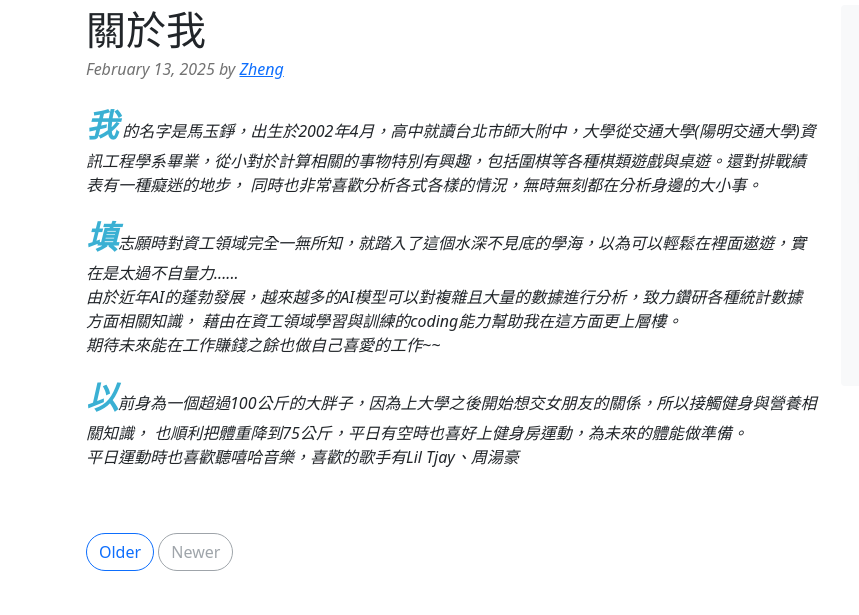
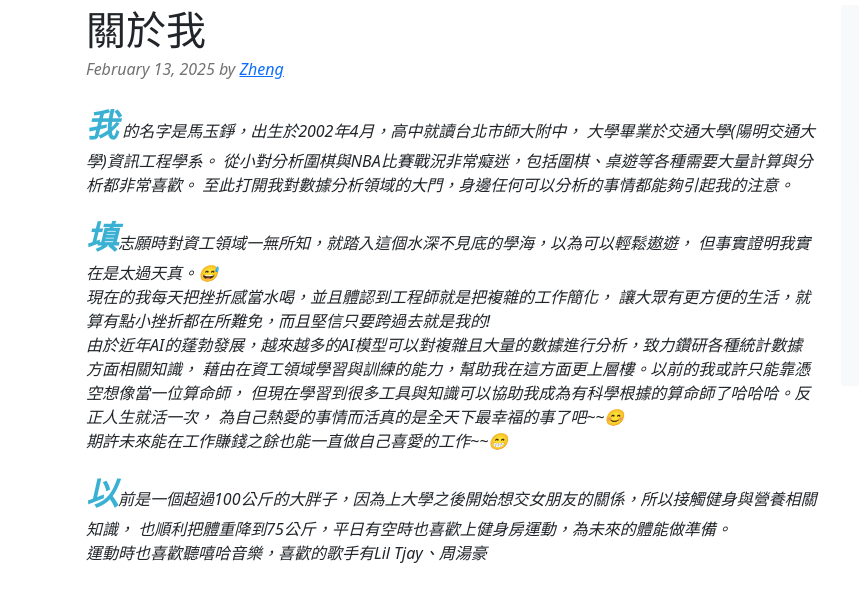
Before and after one commit to yuzheng91/Blog, a plain HTML site: page about_me.html in a window 1280 px wide. Shown: the part 878-1493 px from the top of the page, 0-859 px from the left. Drawn offline with nearby package versions, Linux system fonts and the light colour scheme.

Commit message:
Update about_me.html

```diff
--- a/about_me.html
+++ b/about_me.html
@@ -275,15 +275,22 @@
                     <h2 class="blog-post-title">關於我</h2>
                     <p class="blog-post-meta">February 13, 2025 by <a href="about_me.html">Zheng</a></p>
 
-                    <p><span class="highlight">我</span> 的名字是馬玉錚，出生於2002年4月，高中就讀台北市師大附中，大學從交通大學(陽明交通大學)資訊工程學系畢業，從小對於計算相關的事物特別有興趣，包括圍棋等各種棋類遊戲與桌遊。還對排戰績表有一種癡迷的地步，
-                        同時也非常喜歡分析各式各樣的情況，無時無刻都在分析身邊的大小事。
-                        <p><span class="highlight">填</span>志願時對資工領域完全一無所知，就踏入了這個水深不見底的學海，以為可以輕鬆在裡面遨遊，實在是太過不自量力......
+                    <p><span class="highlight">我</span> 的名字是馬玉錚，出生於2002年4月，高中就讀台北市師大附中，
+                        大學畢業於交通大學(陽明交通大學)資訊工程學系。
+                        從小對分析圍棋與NBA比賽戰況非常癡迷，包括圍棋、桌遊等各種需要大量計算與分析都非常喜歡。
+                        至此打開我對數據分析領域的大門，身邊任何可以分析的事情都能夠引起我的注意。
+                        <p><span class="highlight">填</span>志願時對資工領域一無所知，就踏入這個水深不見底的學海，以為可以輕鬆遨遊，
+                            但事實證明我實在是太過天真。&#x1f605
+                        <br>現在的我每天把挫折感當水喝，並且體認到工程師就是把複雜的工作簡化，
+                        讓大眾有更方便的生活，就算有點小挫折都在所難免，而且堅信只要跨過去就是我的!
                         <br>由於近年AI的蓬勃發展，越來越多的AI模型可以對複雜且大量的數據進行分析，致力鑽研各種統計數據方面相關知識，
-                        藉由在資工領域學習與訓練的coding能力幫助我在這方面更上層樓。
-                        <br>期待未來能在工作賺錢之餘也做自己喜愛的工作~~</p>
-                        <p><span class="highlight">以</span>前身為一個超過100公斤的大胖子，因為上大學之後開始想交女朋友的關係，所以接觸健身與營養相關知識，
-                        也順利把體重降到75公斤，平日有空時也喜好上健身房運動，為未來的體能做準備。
-                        <br>平日運動時也喜歡聽嘻哈音樂，喜歡的歌手有Lil Tjay、周湯豪</p>
+                        藉由在資工領域學習與訓練的能力，幫助我在這方面更上層樓。以前的我或許只能靠憑空想像當一位算命師，
+                        但現在學習到很多工具與知識可以協助我成為有科學根據的算命師了哈哈哈。反正人生就活一次，
+                        為自己熱愛的事情而活真的是全天下最幸福的事了吧~~&#x1F60A
+                        <br>期許未來能在工作賺錢之餘也能一直做自己喜愛的工作~~&#x1F601</p>
+                        <p><span class="highlight">以</span>前是一個超過100公斤的大胖子，因為上大學之後開始想交女朋友的關係，所以接觸健身與營養相關知識，
+                        也順利把體重降到75公斤，平日有空時也喜歡上健身房運動，為未來的體能做準備。
+                        <br>運動時也喜歡聽嘻哈音樂，喜歡的歌手有Lil Tjay、周湯豪</p>
                     </p>
 
                 </div><!-- /.blog-post -->
```
